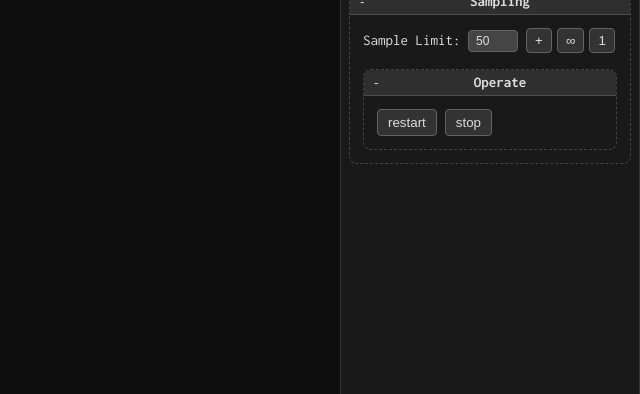
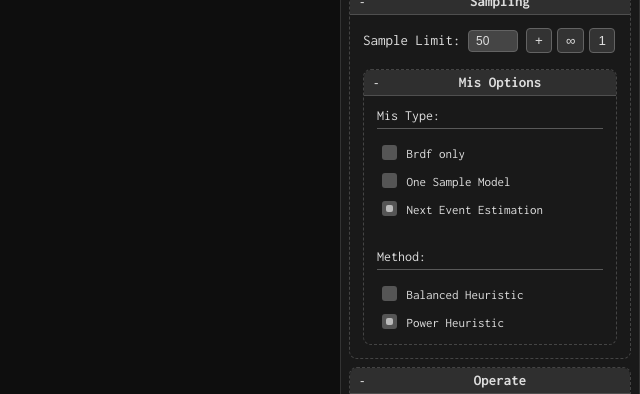
Before and after one commit to Domenicobrz/C2-Renderer, a SvelteKit app: page / in a window 1280 px wide. Shown: the part 189-583 px from the top of the page, without its empty margins (640-1280 px from the left). Built offline with nearby package versions, Linux system fonts and the light colour scheme; what random would draw is missing.

Commit message:
ui for mis options

```diff
--- a/src/lib/segment/computeSegment.ts
+++ b/src/lib/segment/computeSegment.ts
@@ -208,6 +208,9 @@ export class ComputeSegment {
   }
 
   updateConfig(config: Config) {
+    // reset samples count
+    samplesInfo.reset();
+
     this.#device.queue.writeBuffer(this.#configUniformBuffer, 0, config.getOptionsBuffer());
   }
 
--- a/src/routes/components/App.svelte
+++ b/src/routes/components/App.svelte
@@ -4,6 +4,7 @@
   import { bvhInfo, samplesInfo } from '../stores/main';
   import Folder from './Folder.svelte';
   import RangeSlider from 'svelte-range-slider-pips';
+  import MisOptions from './MisOptions.svelte';
 
   let canvasRef: HTMLCanvasElement;
   let canvasWidthSlidersValue = [800];
@@ -99,10 +100,13 @@
       <button class="sample-limit-btn" on:click={infiniteSamplesLimit}>∞</button>
       <button class="sample-limit-btn" on:click={oneSampleLimit}>1</button>
 
-      <Folder name="Operate" roundBox>
-        <button on:click={restart}>restart</button>
-        <button on:click={stop}>stop</button>
+      <Folder name="Mis Options" roundBox>
+        <MisOptions />
       </Folder>
+    </Folder>
+    <Folder name="Operate" roundBox>
+      <button on:click={restart}>restart</button>
+      <button on:click={stop}>stop</button>
     </Folder>
   </div>
 </main>
--- /dev/null
+++ b/src/routes/components/MisOptions.svelte
@@ -0,0 +1,104 @@
+<script lang="ts">
+  import { MIS_TYPE } from '$lib/config';
+  import { configOptions } from '../stores/main';
+</script>
+
+<p>Mis Type:</p>
+<hr />
+
+<label>
+  <input
+    type="radio"
+    name="mis-type"
+    value={MIS_TYPE.BRDF_ONLY}
+    bind:group={$configOptions.MIS_TYPE}
+  />
+  Brdf only
+</label>
+<label>
+  <input
+    type="radio"
+    name="mis-type"
+    value={MIS_TYPE.ONE_SAMPLE_MODEL}
+    bind:group={$configOptions.MIS_TYPE}
+  />
+  One Sample Model
+</label>
+<label>
+  <input
+    type="radio"
+    name="mis-type"
+    value={MIS_TYPE.NEXT_EVENT_ESTIMATION}
+    bind:group={$configOptions.MIS_TYPE}
+  />
+  Next Event Estimation
+</label>
+
+<br />
+<br />
+<p>Method:</p>
+<hr />
+<label>
+  <input
+    type="radio"
+    name="mis-heuristic"
+    value={0}
+    bind:group={$configOptions.USE_POWER_HEURISTIC}
+  />
+  Balanced Heuristic
+</label>
+<label>
+  <input
+    type="radio"
+    name="mis-heuristic"
+    value={1}
+    bind:group={$configOptions.USE_POWER_HEURISTIC}
+  />
+  Power Heuristic
+</label>
+
+<style>
+  hr {
+    border: none;
+    border-bottom: 1px solid #595959;
+    outline: none;
+    margin: 5px 0 15px 0;
+  }
+  p {
+    font-size: 14px;
+  }
+
+  label {
+    font-size: 13px;
+    display: block;
+  }
+
+  label ~ label {
+    margin: 10px 0 0 0;
+  }
+
+  input[type='radio'] {
+    background: #555;
+    /* border: 1px solid #888; */
+    border-radius: 3px;
+    width: 15px;
+    height: 15px;
+    appearance: none;
+    display: inline-grid;
+    transform: translate(0px, -2px);
+  }
+
+  input[type='radio']::before {
+    content: ' ';
+    width: 7px;
+    height: 7px;
+    margin: 4px;
+    border-radius: 2px;
+    transform: scale(0);
+    background: #bbb;
+  }
+
+  input[type='radio']:checked::before {
+    transform: scale(1);
+  }
+</style>
```
